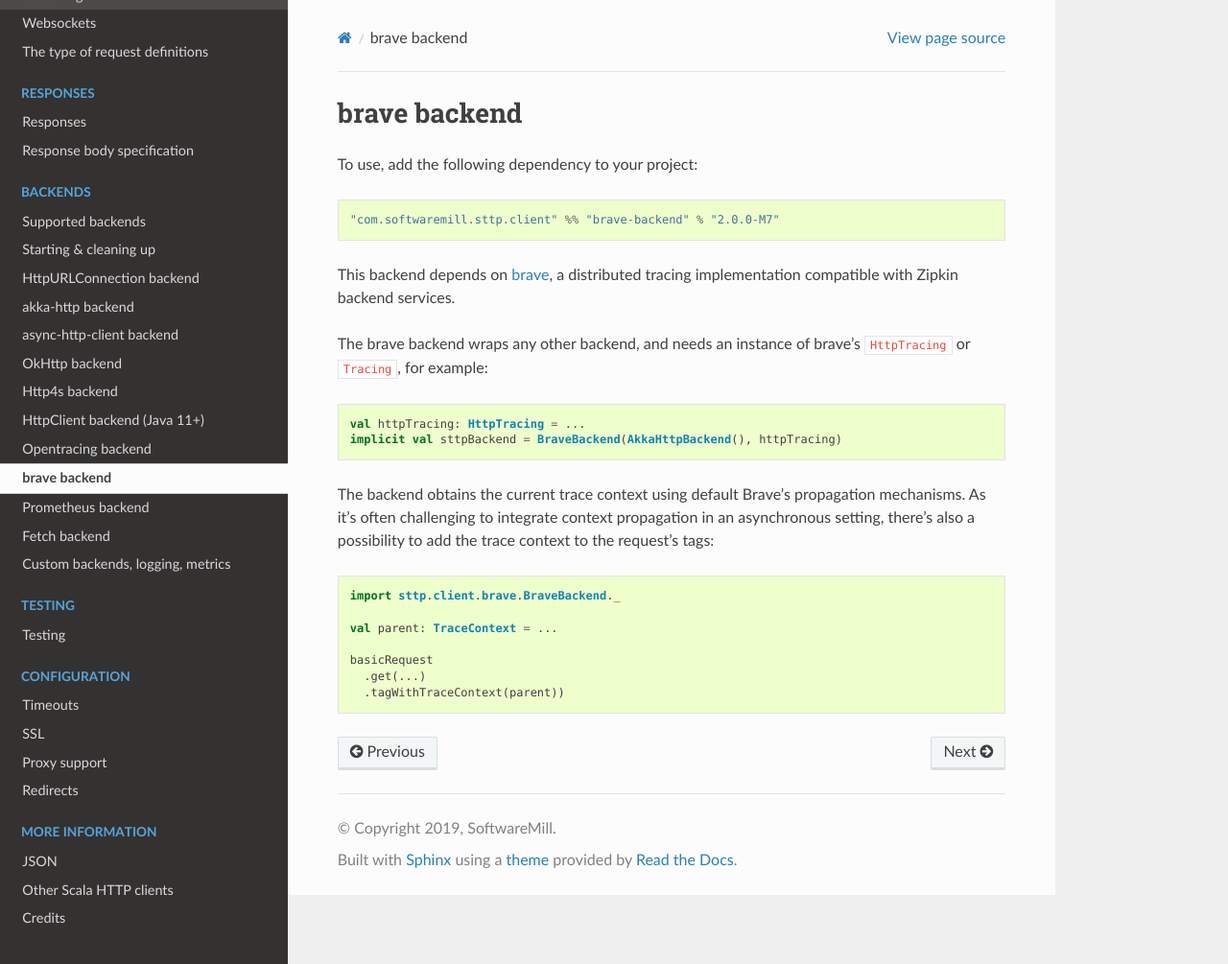
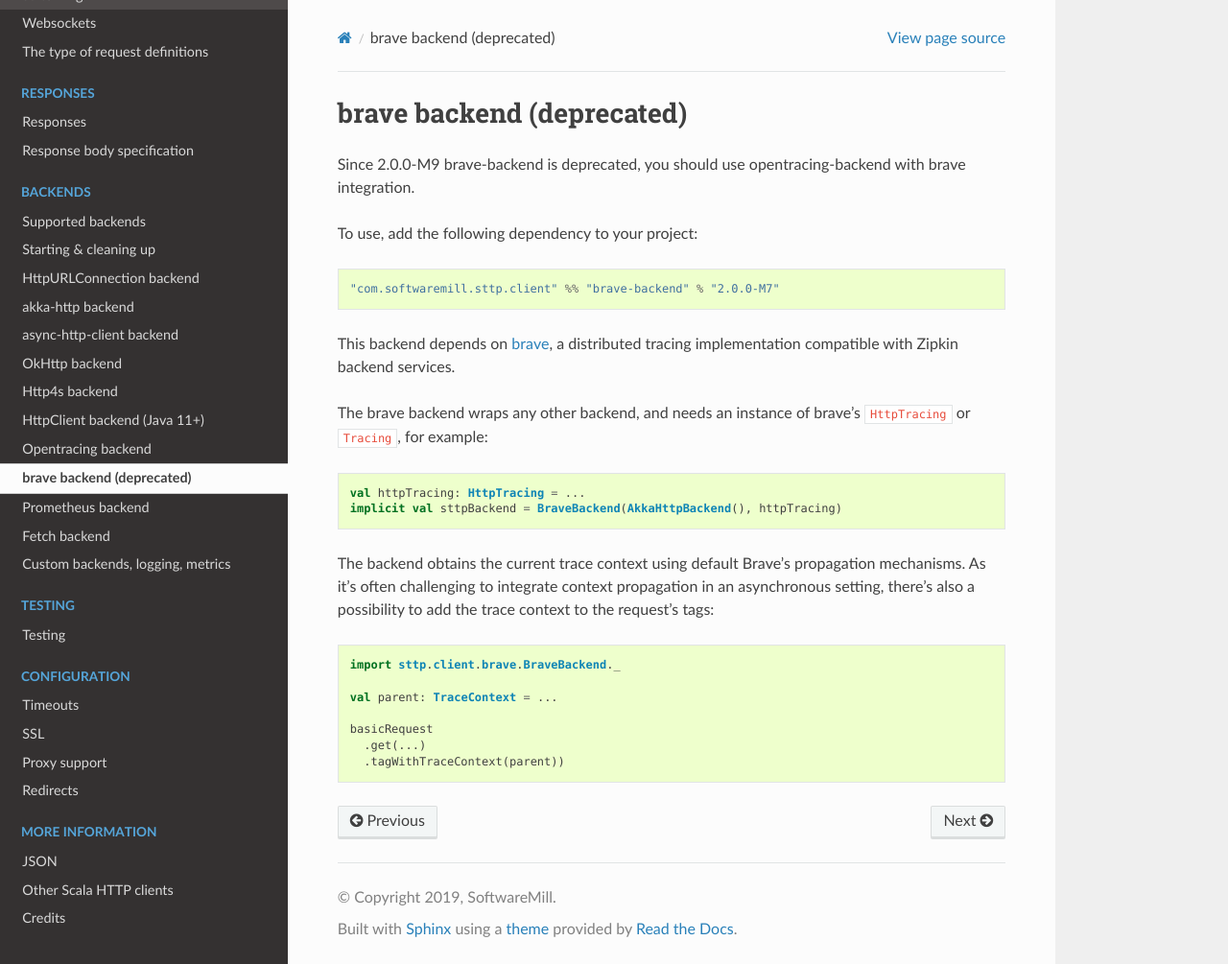
Before and after one commit to softwaremill/sttp, a Sphinx documentation site: the page built from docs/backends/brave.rst, in a window 1280 px wide and 1005 px high. Shown: the whole window at 96% size. Built offline with Sphinx 7.4.7 and the Read the Docs theme 2.0.0, drawn with Linux system fonts in a browser that asks for light colours.

Commit message:
Deprecate brave-backend in favor of opentracing

```diff
--- a/docs/backends/brave.rst
+++ b/docs/backends/brave.rst
@@ -1,7 +1,8 @@
 .. _brave_backend:
 
-brave backend
+brave backend (deprecated)
 =============
+Since 2.0.0-M9 brave-backend is deprecated, you should use opentracing-backend with brave integration.
 
 To use, add the following dependency to your project::
 
```
Also changed, not shown: 1 other file.
